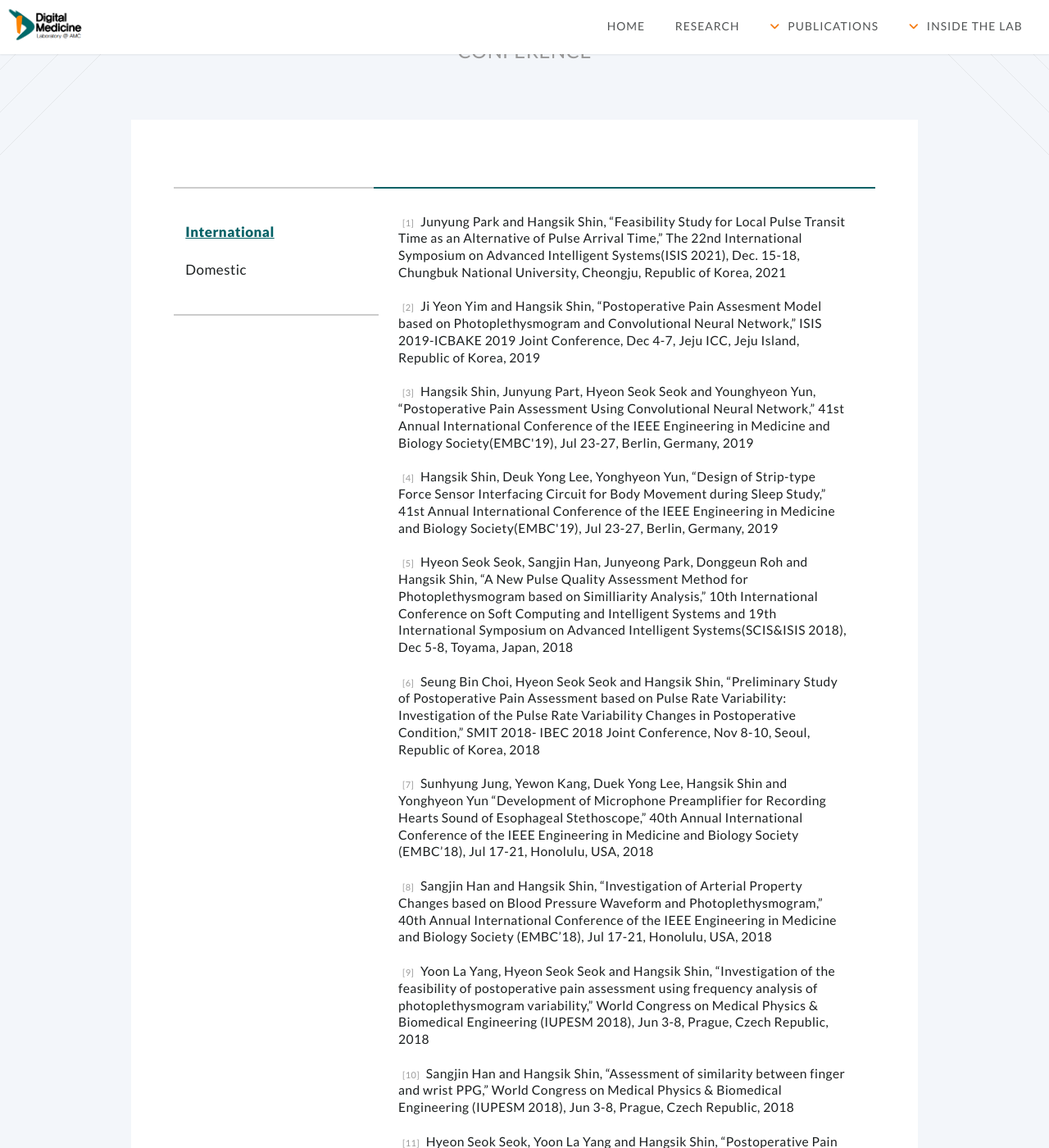
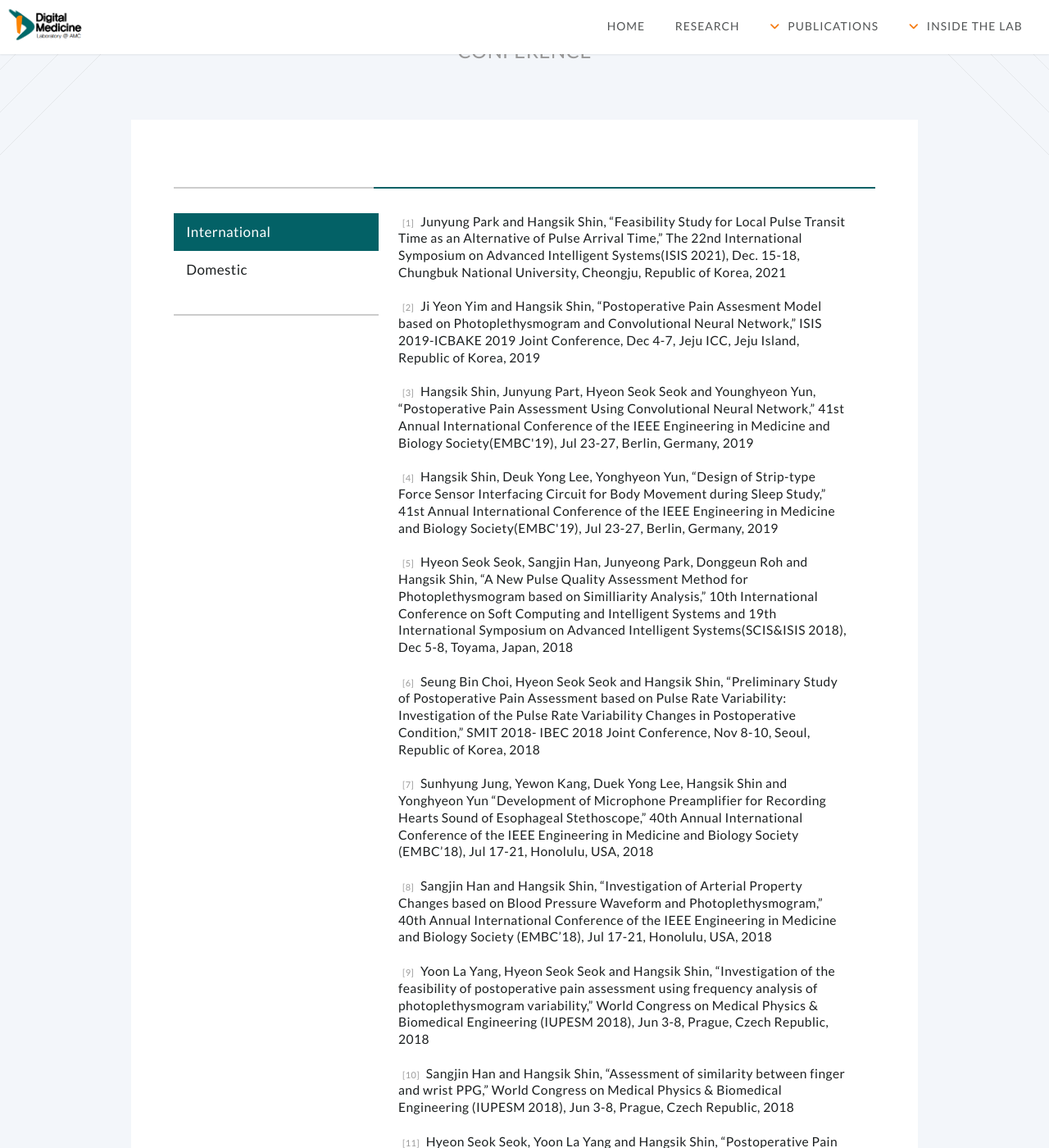
Before and after one commit to ydon1111/ydon1111.github.io, a Jekyll site: the page built from htmls/publications/publications_conference.html, in a window 1280 px wide and 1400 px high, scrolled down 244 px. Shown: the whole window at 82% size. Built offline with Jekyll 4.4.1, drawn with Linux system fonts in a browser that asks for light colours; nearby versions of some CDN libraries.

Commit message:
publication 버튼 선택색 바꿈

```diff
--- a/css/style.css
+++ b/css/style.css
@@ -1294,7 +1294,7 @@ a.small-button {
 	text-align: left;
 	text-indent: 5%;
 	font-size: 17px;
-	padding: 9px 2px;
+	padding: 9px 3px 9px 3px;
 	max-width: 100%;
 	/* 버튼의 최대 너비 설정 */
 	overflow: hidden;
@@ -1302,14 +1302,6 @@ a.small-button {
 	white-space: nowrap;
 	/* 텍스트 줄 바꿈 방지 */
 }
-/*#header nav ul li.active > a, #header nav ul li:hover > a {
-	-moz-transition: all 0.2s ease-in-out;
-	-webkit-transition: all 0.2s ease-in-out;
-	-o-transition: all 0.2s ease-in-out;
-	-ms-transition: all 0.2s ease-in-out;
-	transition: all 0.2s ease-in-out;
-	background: rgba(201, 188, 206, 0.15);
-}*/
 a.small-button:hover {
 	-moz-transition: all 0.2s ease-in-out;
 	-webkit-transition: all 0.2s ease-in-out;
@@ -1320,9 +1312,8 @@ a.small-button:hover {
 }
 /* 클릭 시 텍스트 색상, 밑줄 및 볼드 스타일 변경 */
 a.small-button.clicked {
-	color: #036166	;
-	text-decoration: underline;
-	font-weight: bold;
+	color: #ffffff	;
+	background: #036166;
 }
 
 #my_div {
```
